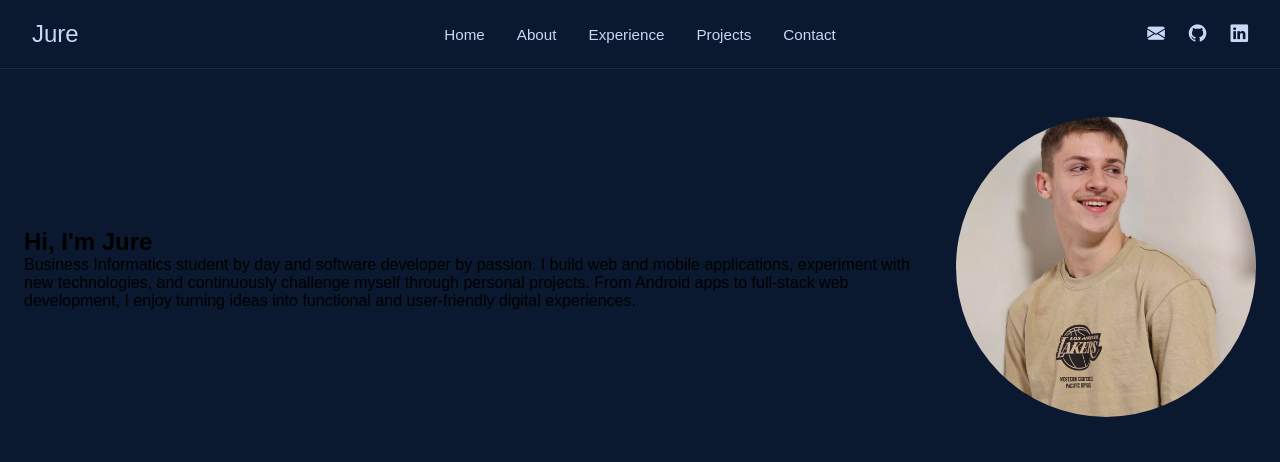
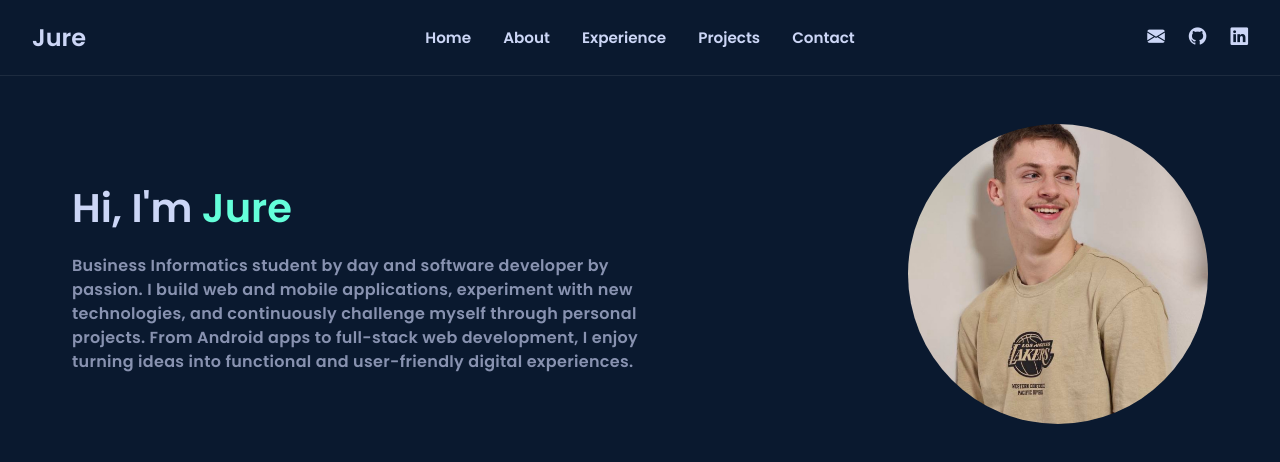
Before and after one commit to JKokolTech/Jure-Portfolio, a plain HTML site: page index.html in a window 1280 px wide. Drawn offline with nearby package versions, Linux system fonts and the light colour scheme; a web font is replaced by a local one.

Commit message:
updated herom section again

```diff
--- a/css/stil.css
+++ b/css/stil.css
@@ -45,8 +45,8 @@ body{
     color: var(--text-primary);
     font-size: 1.5rem;
     font-weight: bold;
-     font-family: "Sigmar", sans-serif;
-    font-weight: 400;
+    font-family: 'Poppins', sans-serif;
+    font-weight: 600;
     font-style: normal;
 }
 
@@ -63,8 +63,8 @@ body{
     text-decoration: none;
     font-size: 0.95rem;
     transition: 0.3s ease;
-     font-family: "Sigmar", sans-serif;
-    font-weight: 400;
+    font-family: 'Poppins', sans-serif;
+    font-weight: 600;
     font-style: normal;
 }
 
@@ -101,12 +101,40 @@ body{
 display: flex;
 align-items: center;
 justify-content: space-between;
-gap: 2rem;
-padding: 3rem 1.5rem;
+min-height: 50vh;
+max-width: 1200px;
+margin: 0 auto;
+gap: 4rem;
+padding: 0 2rem;
 }
 
-.hero-section .intoroduction{
+.hero-section .introduction{
     flex: 1;
+    max-width: 600px;
+}
+
+.hero-section .introduction h1{
+    color: var(--text-primary);
+    font-size: 2.5rem;
+    margin-bottom: 1rem;
+    font-family: 'Poppins', sans-serif;
+    font-weight: 600;
+    font-style: normal;
+}
+
+.hero-section .introduction p{
+    color: var(--text-secondary);
+    font-size: 1rem;
+    line-height: 1.5;
+    font-family: 'Poppins', sans-serif;
+    font-weight: 600;
+    font-style: normal;
+    letter-spacing: 0.02rem;
+    max-width: 650px;
+}
+
+.hero-section .introduction span{
+    color: var(--accent-mint);
 }
 
 .hero-section img{
--- a/index.html
+++ b/index.html
@@ -10,8 +10,8 @@
 
     <!-- Google Font -->
     <link rel="preconnect" href="https://fonts.googleapis.com">
-    <link rel="preconnect" href="https://fonts.gstatic.com" crossorigin>
-    <link href="https://fonts.googleapis.com/css2?family=Sigmar&display=swap" rel="stylesheet">
+<link rel="preconnect" href="https://fonts.gstatic.com" crossorigin>
+<link href="https://fonts.googleapis.com/css2?family=Poppins:ital,wght@0,100;0,200;0,300;0,400;0,500;0,600;0,700;0,800;0,900;1,100;1,200;1,300;1,400;1,500;1,600;1,700;1,800;1,900&display=swap" rel="stylesheet">
     <link rel="stylesheet" href="css/stil.css">
 </head>
 <body>
@@ -38,8 +38,8 @@
 
 
     <nav class="hero-section">
-            <div class="intoroduction">
-                <h1>Hi, I'm Jure</h1>
+            <div class="introduction">
+                <h1>Hi, I'm <span>Jure</span></h1>
                 <p>Business Informatics student by day and software developer by passion. I build web and mobile applications, experiment with new technologies, and continuously challenge myself through personal projects. From Android apps to full-stack web development, I enjoy turning ideas into functional and user-friendly digital experiences.</p>
             </div>
             <div class="picture">
```
